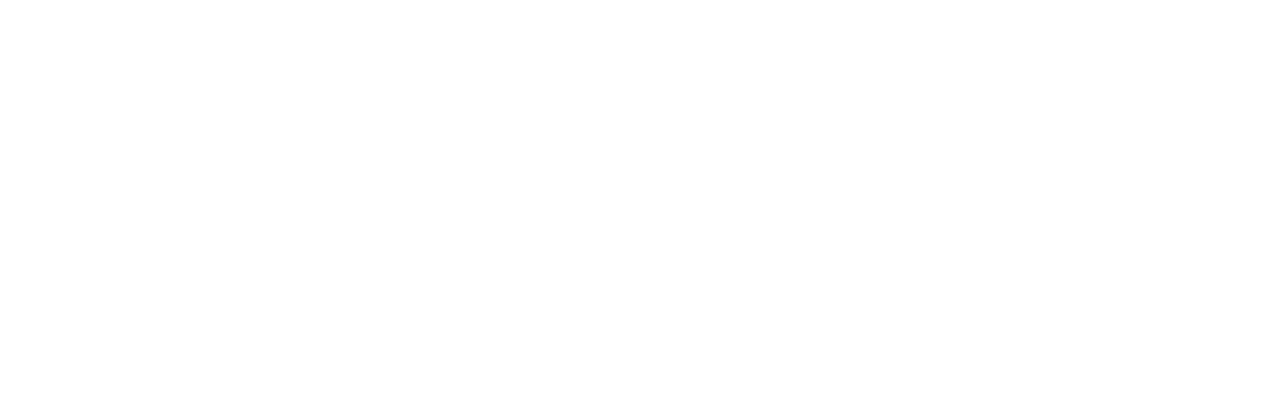
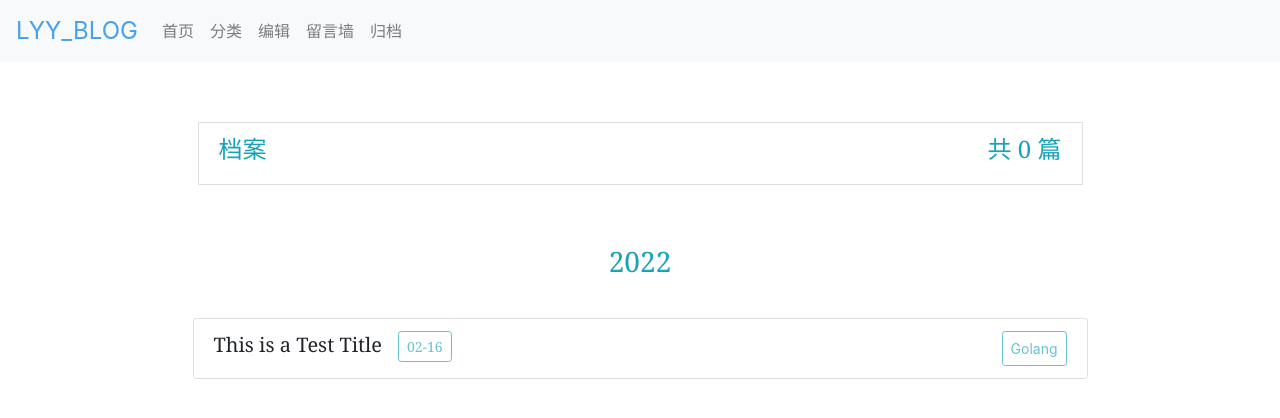
Before and after one commit to qianxia639/blog-web, a React (Create React App) app: page /archive in a window 1280 px wide. Before the commit this address had no page. Shown: the top 418 px of the page. Built offline with nearby package versions, Linux system fonts and the light colour scheme; no server answers.

Commit message:
新增归档页面

```diff
--- a/src/App.tsx
+++ b/src/App.tsx
@@ -5,6 +5,7 @@
 import Index from './pages/Index';
 import BlogInfo from './pages/blog/BlogInfo';
 import Type from './pages/type/Type';
+import Archive from './pages/Archive';
 
 
 function App() {
@@ -17,6 +18,7 @@
           <Route path='/login' element={<Login />} />
           <Route path='/blog/:id/info' element={<BlogInfo />} />
           <Route path='/type' element={<Type />} />
+          <Route path='/archive' element={<Archive />} />
         </Routes>
       </BrowserRouter>
     </div>
--- a/src/assets/css/me.css
+++ b/src/assets/css/me.css
@@ -20,3 +20,8 @@
     margin-top: 1vh;
     margin-right: 1vh;
 }
+
+.archive-text {
+    text-align: center;
+    color: #17a2b8;
+}
--- a/src/component/Nav.tsx
+++ b/src/component/Nav.tsx
@@ -45,7 +45,7 @@
                         <Link className="nav-link" to={'/'}>留言墙</Link>
                     </li>
                     <li className="nav-item dropdown">
-                        <Link className="nav-link" to={'/'}>归档</Link>
+                        <Link className="nav-link" to={'/archive'}>归档</Link>
                     </li>
                 </ul>
                 {/* <ul className="my-2 my-lg-0">
--- a/src/component/Wrapper.tsx
+++ b/src/component/Wrapper.tsx
@@ -8,7 +8,7 @@
         return (
             <>
                 <Nav />
-                <div className="container-fluid">
+                <div className="container">
                     {this.props.children}
                 </div>
 
--- /dev/null
+++ b/src/pages/Archive.tsx
@@ -0,0 +1,64 @@
+import React, { Component, useEffect, useState } from 'react'
+import Wrapper from '../component/Wrapper'
+import '../assets/css/me.css'
+import axios from 'axios'
+
+
+const Archive = () => {
+
+    const [archiveList, setArchiveList] = useState({})
+    const [total, setTotal] = useState(0)
+
+    useEffect(() => {
+        (
+            async () => {
+                const { data } = await axios.get('archive/list')
+                setArchiveList(data.data)
+                setTotal(data.total)
+                console.log(archiveList)
+            }
+        )()
+    }, [])
+
+    return (
+        <Wrapper>
+            <div className="container">
+                <div className="row">
+                    <div className="col-md-10 offset-md-1 card-margin-max">
+                        <div className="card-deck">
+                            <div className="card-body">
+                                <div className="card-headre text-info">
+                                    <div className="list-group-item w-100 d-flex justify-content-between">
+                                        <h4 className="mb-1">档案</h4>
+                                        <h4>共 {total} 篇</h4>
+                                    </div>
+                                </div>
+                            </div>
+
+                        </div>
+
+                        <h3 className="archive-text card-margin-max">2022</h3>
+                        <div className="card-deck card-margin-max">
+                            <div className="card row pre-scrollable">
+                                <ul className="list-group list-group-flush">
+                                    <li className="list-group-item">
+                                        <div className="d-flex w-100 justify-content-between">
+                                            <h5 className="mb-1">
+                                                This is a Test Title
+                                                <button style={{ "marginLeft": '2vh' }} className="btn btn-outline-info btn-sm" disabled>02-16</button>
+                                            </h5>
+                                            <button className="btn btn-outline-info btn-sm" disabled>Golang</button>
+                                        </div>
+                                    </li>
+                                </ul>
+                            </div>
+                        </div>
+
+                    </div>
+                </div>
+            </div>
+        </Wrapper>
+    )
+}
+
+export default Archive
```
